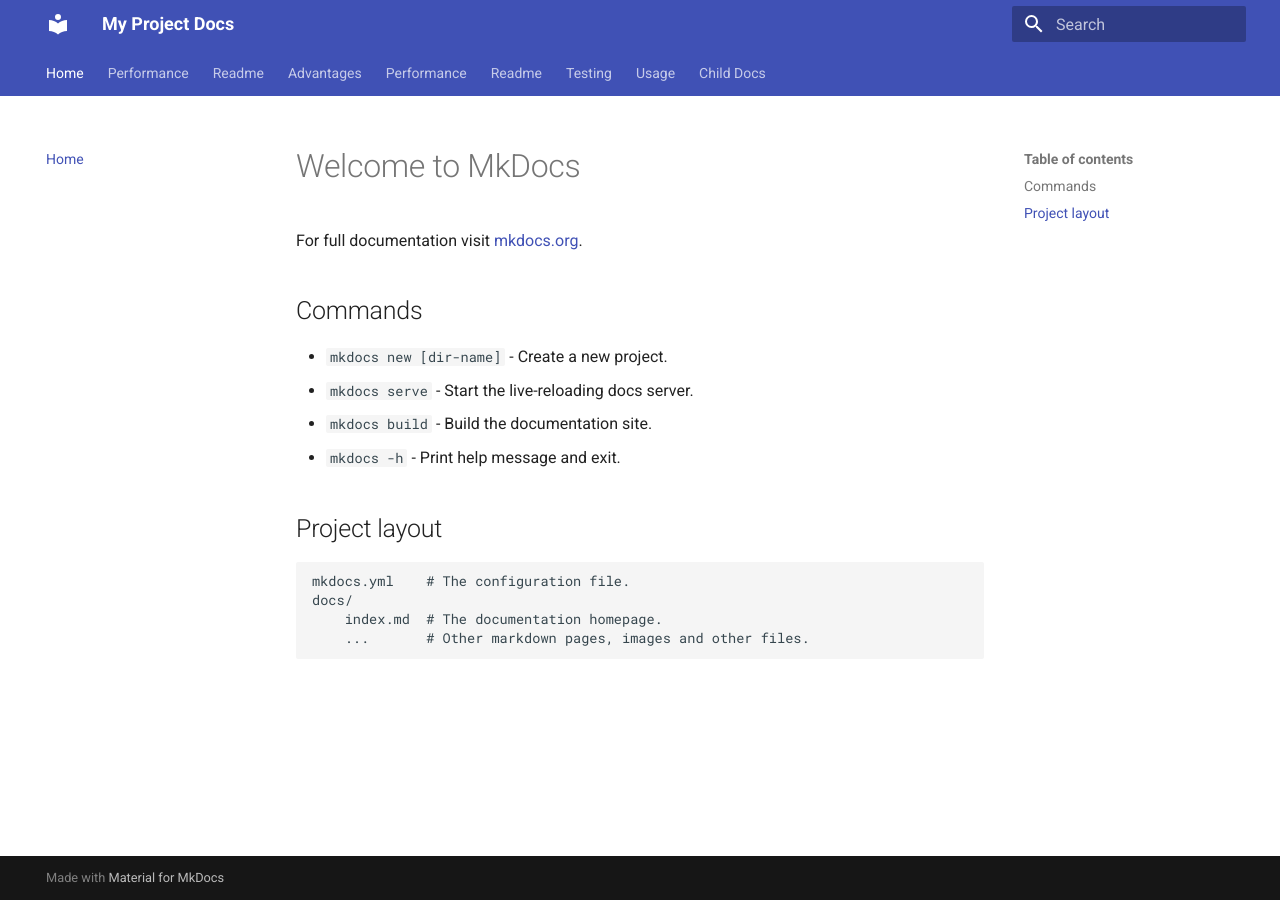
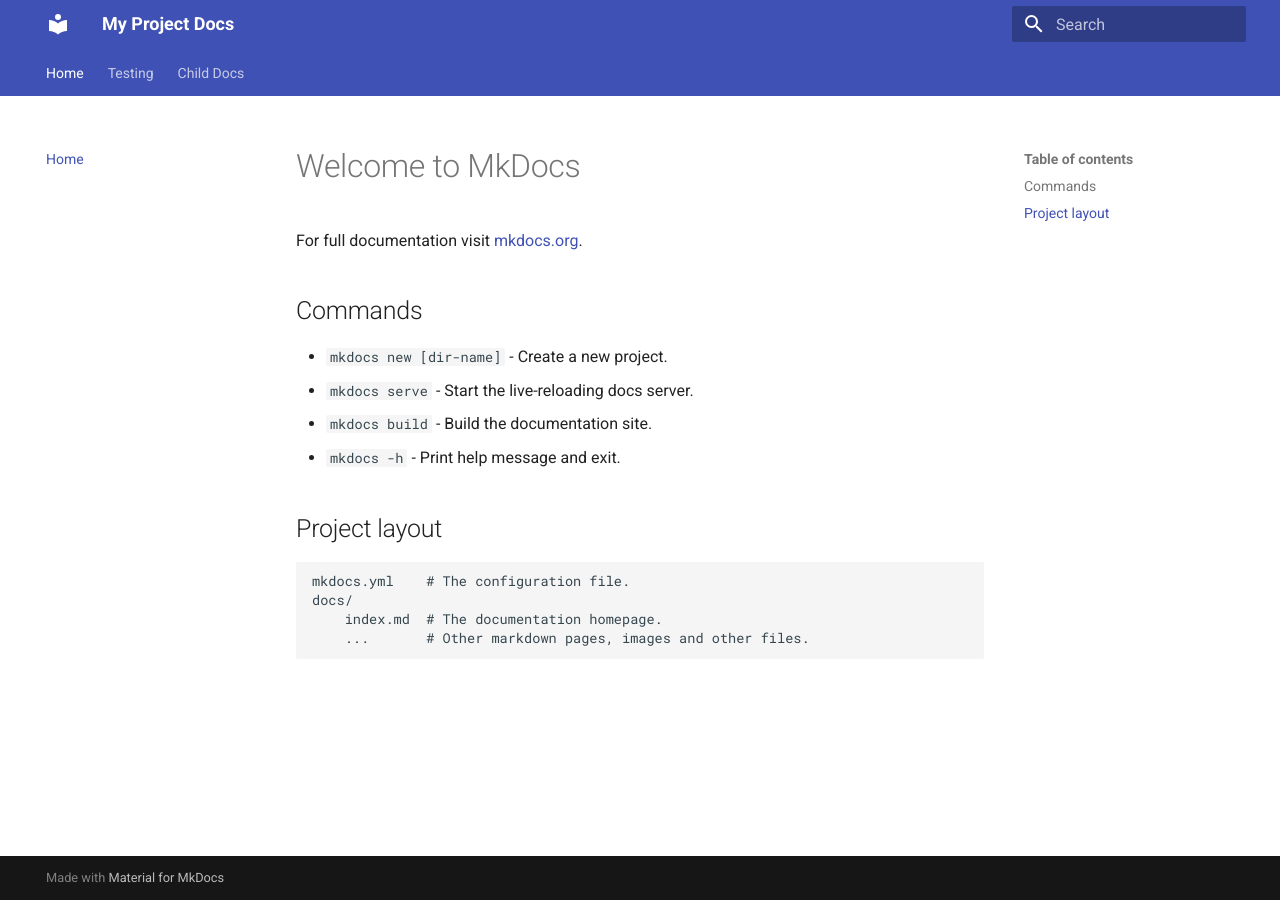
Before and after one commit to Nimra-stellarstack/parent-repo, an MkDocs documentation site: the page built from docs/index.md, in a window 1280 px wide. Built offline with MkDocs 1.6.1 and Material for MkDocs 9.7.7, drawn with Linux system fonts in a browser that asks for light colours.

Commit message:
updated yml

```diff
--- a/mkdocs.yml
+++ b/mkdocs.yml
@@ -5,13 +5,7 @@
   - navigation.tabs
 nav:
 - Home: index.md
-- Performance: Performance.md
-- Readme: README.md
-- Advantages: advantages.md
-- Performance: performance.md
-- Readme: readme.md
 - Testing: testing.md
-- Usage: usage.md
 - Child Docs:
   - Performance: child-repo/Performance.md
   - Advantages: child-repo/advantages.md
```
Also changed, not shown: docs/testing.md (+1 -1 lines).
